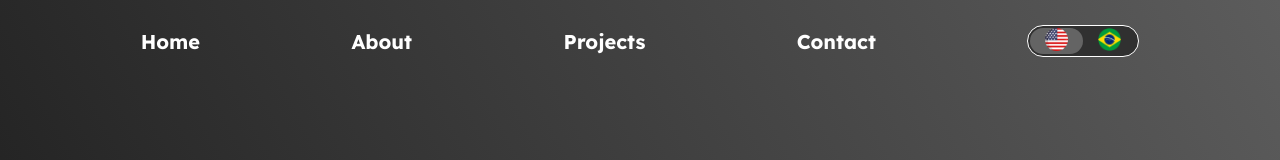
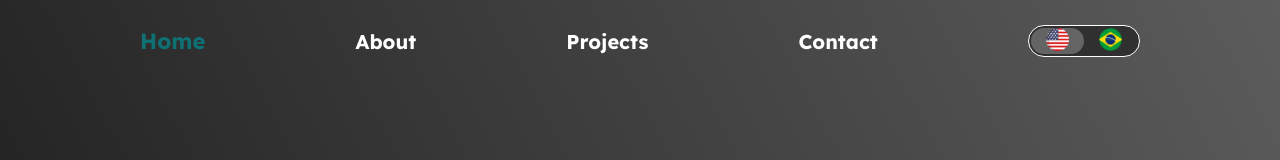
Before and after one commit to edmcorrea/portifolio, a React (Create React App) app: page /contact in a window 1280 px wide. Shown: the top 160 px of the page. Built offline with nearby package versions, Linux system fonts and the light colour scheme.

Commit message:
change header config

```diff
--- a/src/Context/Provider.js
+++ b/src/Context/Provider.js
@@ -4,6 +4,7 @@ import Context from './Context';
 
 function Provider({ children }) {
   const [selectedLanguage, setSelectedLanguage] = useState('eua');
+  const [activeLink, setActiveLink] = useState('/');
 
   const toggleLanguage = () => {
     const newLanguage = selectedLanguage === 'eua' ? 'brl' : 'eua';
@@ -13,9 +14,12 @@ function Provider({ children }) {
   const context = useMemo(() => ({
     toggleLanguage,
     selectedLanguage,
+    activeLink,
+    setActiveLink,
   }), [
     toggleLanguage,
     selectedLanguage,
+    activeLink,
   ]);
 
   return <Context.Provider value={ context }>{children}</Context.Provider>;
--- a/src/components/Header/header.css
+++ b/src/components/Header/header.css
@@ -2,6 +2,7 @@
   display: flex;
   justify-content: center;
   padding: 25px 65px;
+  /* color: white; */
 }
 
 #menu {
@@ -15,6 +16,7 @@
   width: 100%;
 }
 
+
 .menuFixo {
   background-color: #303030;
   border: 1px solid white;
@@ -27,7 +29,7 @@
   top: 30px;
 }
 
-.header a {
+.linkNotActived {
   color: white;
   font-weight: 700;
   display: flex;
@@ -44,3 +46,11 @@
 .header a p:active {
   color: white;
 }
+
+.headerRouter {
+  color: #0F7173;
+  font-weight: 700;
+  display: flex;
+  text-decoration: none;
+  font-size: 22px;
+  }
--- a/src/components/Header/header.js
+++ b/src/components/Header/header.js
@@ -1,13 +1,13 @@
 import React, { useContext, useEffect, useState } from 'react';
-import PropTypes from 'prop-types';
+// import PropTypes from 'prop-types';
 import './header.css';
 import { Link } from 'react-router-dom';
 import LanguageBtn from '../LanguageBtn/languageBtn';
 import Context from '../../Context/Context';
 import { headerEng, headerPor } from './mockLanguage';
 
-function Header({ routeHeader }) {
-  const { selectedLanguage } = useContext(Context);
+function Header() {
+  const { selectedLanguage, activeLink, setActiveLink } = useContext(Context);
   const [showToggle, setShowToggle] = useState(true);
   const [toggleLng, setToggleLng] = useState({});
 
@@ -33,21 +33,41 @@ function Header({ routeHeader }) {
 
   useEffect(()=>{
     fixHeader();
-  },[])
+  },[]);
+
+  const handleLinkClick = (path) => {
+    setActiveLink(path);
+  };
 
   return (
     <div className='header'>
       <section id='menu'>
-        <Link className='headerHome' to="/">
+        <Link
+          className={activeLink === '/' ? 'headerRouter' : 'linkNotActived'}
+          to="/"
+          onClick={() => handleLinkClick('/')}
+        >
           Home
         </Link>
-        <Link className='headerRouter' to="/about">
+        <Link
+          className={activeLink === '/about' ? 'headerRouter' : 'linkNotActived'}
+          to="/about"
+          onClick={() => handleLinkClick('/about')}
+        >
         {toggleLng.about}
         </Link>
-        <Link className='headerRouter' to="/projects">
+        <Link
+          className={activeLink === '/projects' ? 'headerRouter' : 'linkNotActived'}
+          to="/projects"
+          onClick={() => handleLinkClick('/projects')}
+        >
         {toggleLng.projects}
         </Link>
-        <Link className='headerRouter' to="/contact">
+        <Link
+          className={activeLink === '/contact' ? 'headerRouter' : 'linkNotActived'}
+          to="/contact"
+          onClick={() => handleLinkClick('/contact')}
+        >
         {toggleLng.contact}
         </Link>
         { showToggle && <LanguageBtn /> }
@@ -56,8 +76,4 @@ function Header({ routeHeader }) {
   );
 }
 
-Header.propTypes = {
-  routeHeader: PropTypes.string
-};
-
 export default Header;
--- a/src/pages/Home/index.js
+++ b/src/pages/Home/index.js
@@ -7,7 +7,7 @@ import { Link } from 'react-router-dom/cjs/react-router-dom.min';
 import BackgroundImg from './backgroundImg';
 
 function Home() {
-  const { selectedLanguage } = useContext(Context);
+  const { selectedLanguage, setActiveLink } = useContext(Context);
 
   const [hoverAbout, setHoverAbout] = useState(false);
   const [hoverWork, setHoverWork] = useState(false);
@@ -31,14 +31,24 @@ function Home() {
     }
   };
 
+  const handleLinkClick = (path) => {
+    setActiveLink(path);
+  };
+
   return (
     <div className='home'>
       <div className='home-pt'>
         <section className='home-sectionTexts'>
           <section className='home-child-sections'>
             {hoverAbout ? (
-              <Link to="/about" className='links' onMouseLeave={() => hoverHandler('about')}>
+              <Link
+                to="/about"
+                className='links'
+                onMouseLeave={() => hoverHandler('about')}
+                onClick={() => handleLinkClick('/about')}
+              >
                 {toggleLng.about}
+
               </Link>
             ) : (
               <p className='static' onMouseEnter={() => hoverHandler('about')}>
@@ -52,6 +62,7 @@ function Home() {
                 to="/projects"
                 className='links red'
                 onMouseLeave={() => hoverHandler('projects')}
+                onClick={() => handleLinkClick('/projects')}
               >
                 {toggleLng.projects}
               </Link>
@@ -67,6 +78,7 @@ function Home() {
                 to="/contact"
                 className='links red'
                 onMouseLeave={() => hoverHandler('contact')}
+                onClick={() => handleLinkClick('/contact')}
               >
                 {toggleLng.contact}
               </Link>
@@ -79,7 +91,6 @@ function Home() {
         </section>
         <section className='home-subtitle'>
           <p>{toggleLng.subtitle}</p>
-          {/* <h3>{toggleLng.hoverWebsite}</h3> */}
         </section>
       </div>
       <BackgroundImg />
```
